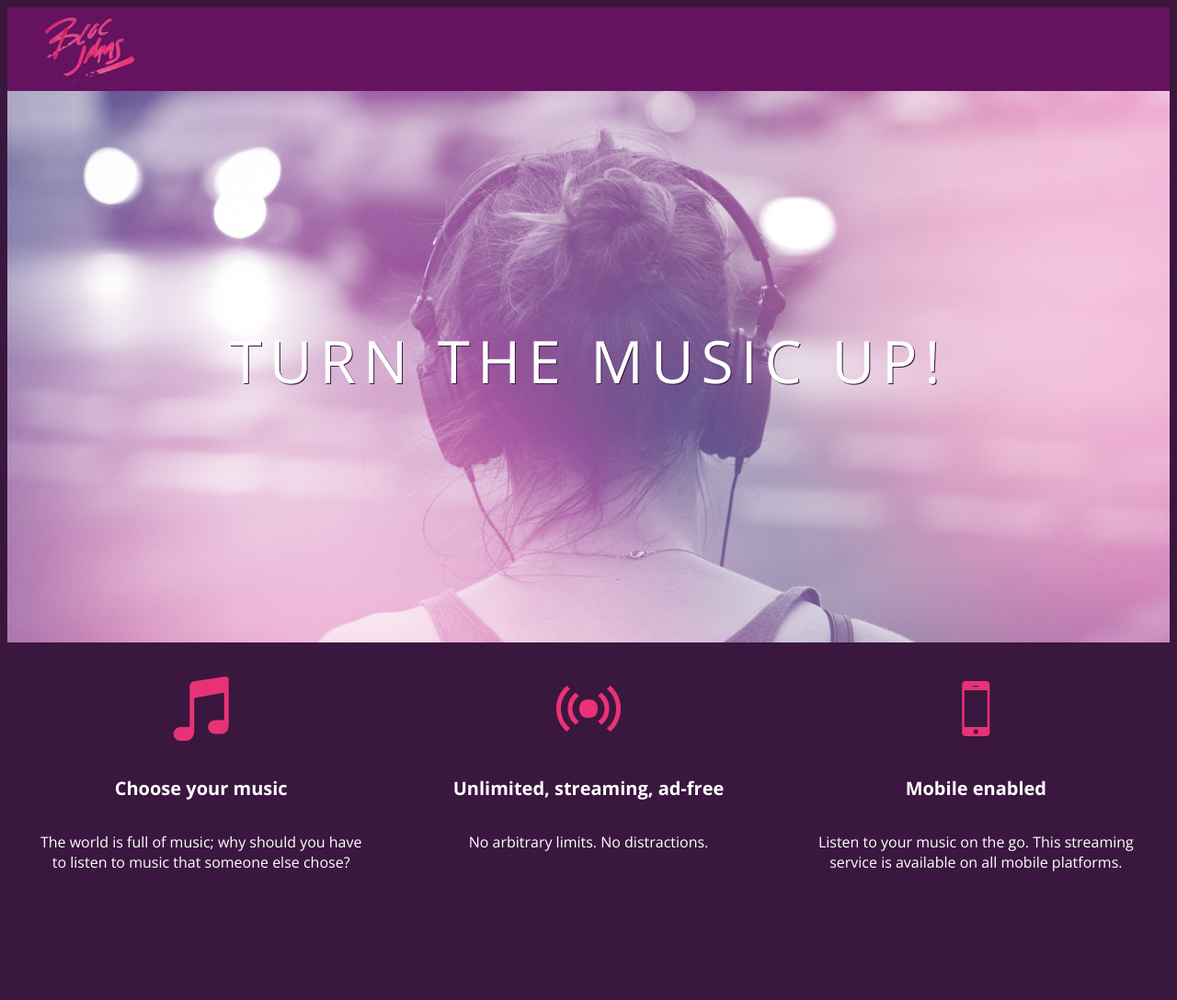
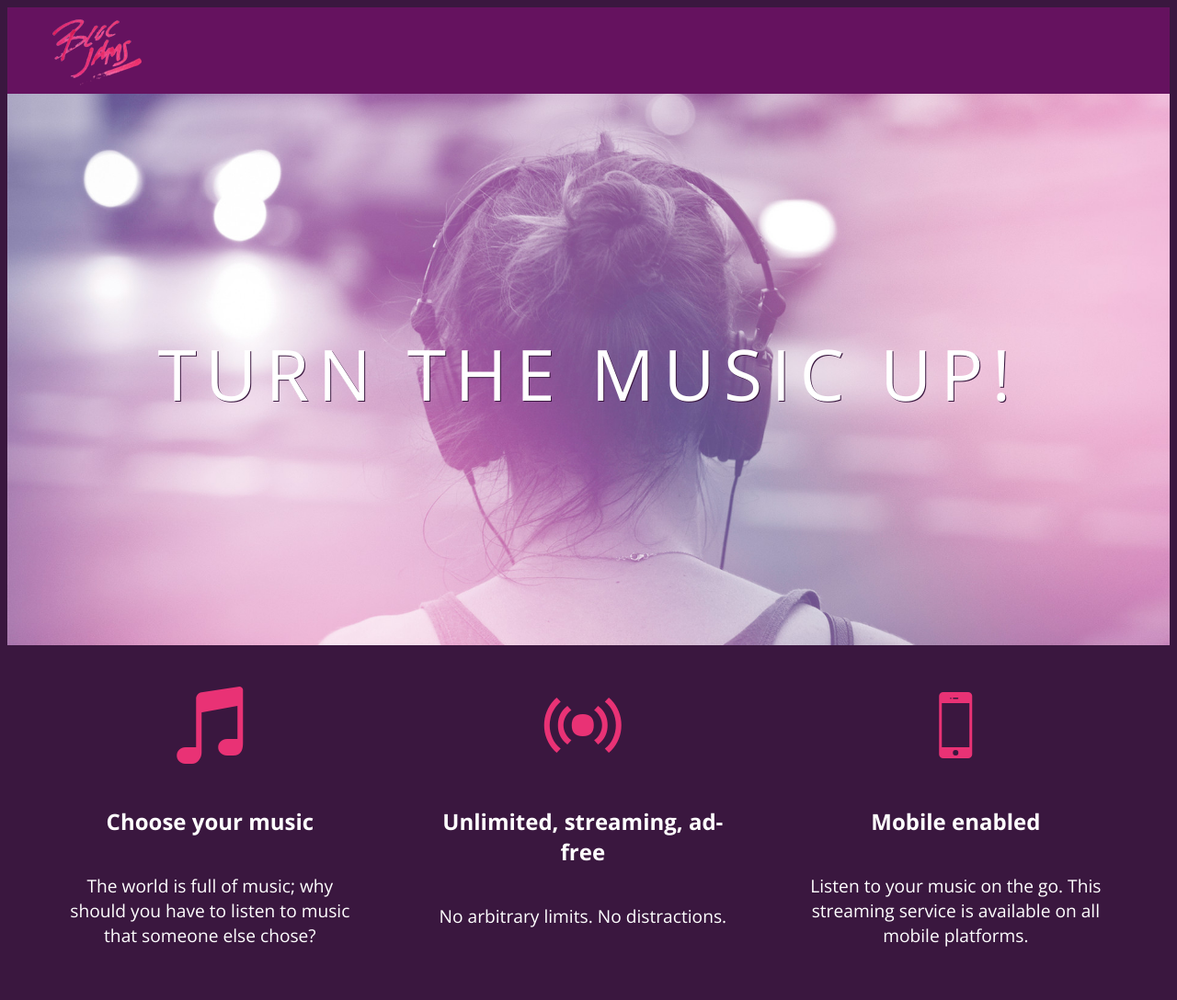
Before and after one commit to estephens6/bloc-jams, a plain HTML site: page index.html in a window 1280 px wide. Shown: the whole page at 92% size. Before the commit the page ends 981 px from the top, so only its background shows below. Drawn offline with nearby package versions, Linux system fonts and the light colour scheme.

Commit message:
checkpoint 8 - completed

```diff
--- a/index.html
+++ b/index.html
@@ -6,6 +6,7 @@
         <link rel="stylesheet" type="text/css" href="http://code.ionicframework.com/ionicons/2.0.1/css/ionicons.min.css">
         <link rel="stylesheet" type="text/css" href="styles/normalize.css">
         <link rel="stylesheet" type="text/css" href="styles/main.css">
+        <link rel="stylesheet" type="text/css" href="styles/landing.css">
     </head>
     <body class="landing">
         <nav class="navbar"> <!-- nav bar -->
@@ -14,18 +15,18 @@
         <section class="hero-content"> <!-- hero content -->
             <h1 class="hero-title">Turn the music up!</h1>
         </section>
-        <section class="selling-points"> <!-- selling points -->
-            <div class="point">
+        <section class="selling-points container"> <!-- selling points -->
+            <div class="point column third">
                 <span class="ion-music-note"></span>
                 <h5 class="point-title">Choose your music</h5>
                 <p class="point-description">The world is full of music; why should you have to listen to music that someone else chose?</p>
             </div>
-            <div class="point">
+            <div class="point column third">
                 <span class="ion-radio-waves"></span>
                 <h5 class="point-title">Unlimited, streaming, ad-free</h5>
                 <p class="point-description">No arbitrary limits. No distractions.</p>
             </div>
-            <div class="point">
+            <div class="point column third">
                 <span class="ion-iphone"></span>
                 <h5 class="point-title">Mobile enabled</h5>
                 <p class="point-description">Listen to your music on the go. This streaming service is available on all mobile platforms.</p>
--- /dev/null
+++ b/styles/landing.css
@@ -0,0 +1,49 @@
+body.landing {
+     background-color: rgb(58,23,63); /* sets the background color to an RGB value (see below) */
+}
+
+  .hero-content {
+     position: relative; /* positioning will be explained in a resource */
+     min-height: 600px;  /* hero content element must be _at least_ 600 pixels */
+     background-image: url(../assets/images/bloc_jams_bg.jpg);
+     background-repeat: no-repeat;
+     background-position: center center;
+     background-size: cover;
+ }
+
+ .hero-content .hero-title {
+     position: absolute;             /* positioning will be explained in a resource */
+     top: 40%;                       /* positioning will be explained in a resource */
+     -webkit-transform: translateY(-50%);
+     -moz-transform: translateY(-50%);
+     -ms-transform: translateY(-50%);
+     transform: translateY(-50%);
+     width: 100%;                    /* makes sure the title inhabits the full width of its container */
+     text-align: center;             /* aligns text in the horizontal center of the element */
+     font-size: 4rem;                /* specifies the size of the font in root em units */
+     font-weight: 300;               /* makes the font thinner or lighter weight */
+     text-transform: uppercase;      /* transforms the text to be all uppercase lettering */
+     letter-spacing: 0.5rem;         /* puts 0.5 root ems worth of space between each letter */
+     text-shadow: 1px 1px 0px rgb(58,23,63); /* creates a shadow underneath the text for readability over the image */
+ }
+
+  .selling-points {
+     position: relative;
+ }
+
+ .point {
+     position: relative;
+     padding: 2rem;
+     text-align: center;
+ }
+
+ .point .point-title {
+     font-size: 1.25rem;
+ }
+
+ .ion-music-note,
+ .ion-radio-waves,
+ .ion-iphone {
+     color: rgb(233,50,117);
+     font-size: 5rem;
+ }
--- a/styles/main.css
+++ b/styles/main.css
@@ -1,3 +1,9 @@
+ *, *::before, *::after {
+     -moz-box-sizing: border-box;
+     -webkit-box-sizing: border-box;
+     box-sizing: border-box;
+ }
+
 html {
      height: 100%; /* makes sure our HTML takes up 100% of the browser window */
      font-size: 100%;
@@ -7,10 +13,6 @@ html {
      font-family: 'Open Sans'; /* sets our font to the "Open Sans" typeface */
      color: white;             /* sets the text color to white */
      min-height: 100%;         /* says the height of the body must be, at minimum, 100% of the window */
- }
-
- body.landing {
-     background-color: rgb(58,23,63); /* sets the background color to an RGB value (see below) */
  }
 
  .navbar {
@@ -23,55 +25,33 @@ html {
      left: 2rem;
  }
 
-  .hero-content {
-     position: relative; /* positioning will be explained in a resource */
-     min-height: 600px;  /* hero content element must be _at least_ 600 pixels */
-     background-image: url(../assets/images/bloc_jams_bg.jpg);
-     background-repeat: no-repeat;
-     background-position: center center;
-     background-size: cover;
+  .container {
+   margin: 0 auto;
+   max-width: 64rem;
  }
 
- .hero-content .hero-title {
-     position: absolute;             /* positioning will be explained in a resource */
-     top: 40%;                       /* positioning will be explained in a resource */
-     -webkit-transform: translateY(-50%);
-     -moz-transform: translateY(-50%);
-     -ms-transform: translateY(-50%);
-     transform: translateY(-50%);
-     width: 100%;                    /* makes sure the title inhabits the full width of its container */
-     text-align: center;             /* aligns text in the horizontal center of the element */
-     font-size: 4rem;                /* specifies the size of the font in root em units */
-     font-weight: 300;               /* makes the font thinner or lighter weight */
-     text-transform: uppercase;      /* transforms the text to be all uppercase lettering */
-     letter-spacing: 0.5rem;         /* puts 0.5 root ems worth of space between each letter */
-     text-shadow: 1px 1px 0px rgb(58,23,63); /* creates a shadow underneath the text for readability over the image */
+  /* Medium and small screens (640px) */
+ @media (min-width: 640px) {
+   /* Style information will go here */
+   html { font-size: 112%; }
  }
 
-  .selling-points {
-     position: relative;
-     display: table;
-     width: 100%;
-     -webkit-box-sizing: border-box;
-     -moz-box-sizing: border-box;
-     box-sizing: border-box; /* we'll explain this in a resource */
+ /* Large screens (1024px) */
+ @media (min-width: 1024px) {
+   /* Style information will go here */
+   html { font-size: 120%; }
+
+  .column{
+   float: left;
+   padding-left: 1rem;
+   padding-right: 1rem;
+  }
+
+  .column.full { width: 100%; }
+  .column.two-thirds { width: 66.7%; }
+  .column.half { width: 50%; }
+  .column.third { width: 33%; }
+  .column.fourth { width: 25%; }
+  .column.flow-opposite { float: right; }
+
  }
-
- .point {
-     display: table-cell;
-     position: relative;
-     width: 33.3%;
-     padding: 2rem;
-     text-align: center;
- }
-
- .point .point-title {
-     font-size: 1.25rem;
- }
-
- .ion-music-note,
- .ion-radio-waves,
- .ion-iphone {
-     color: rgb(233,50,117);
-     font-size: 5rem;
- }
```
